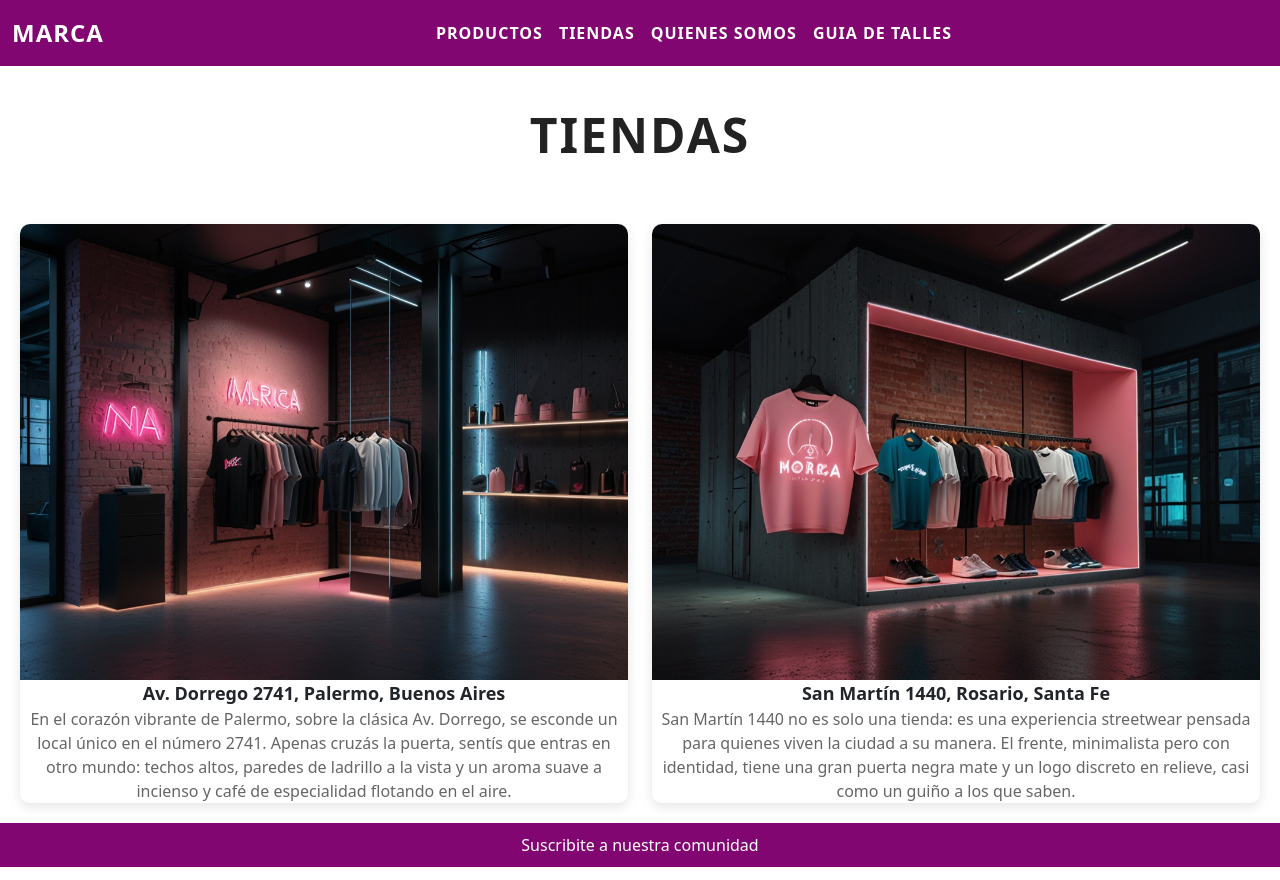
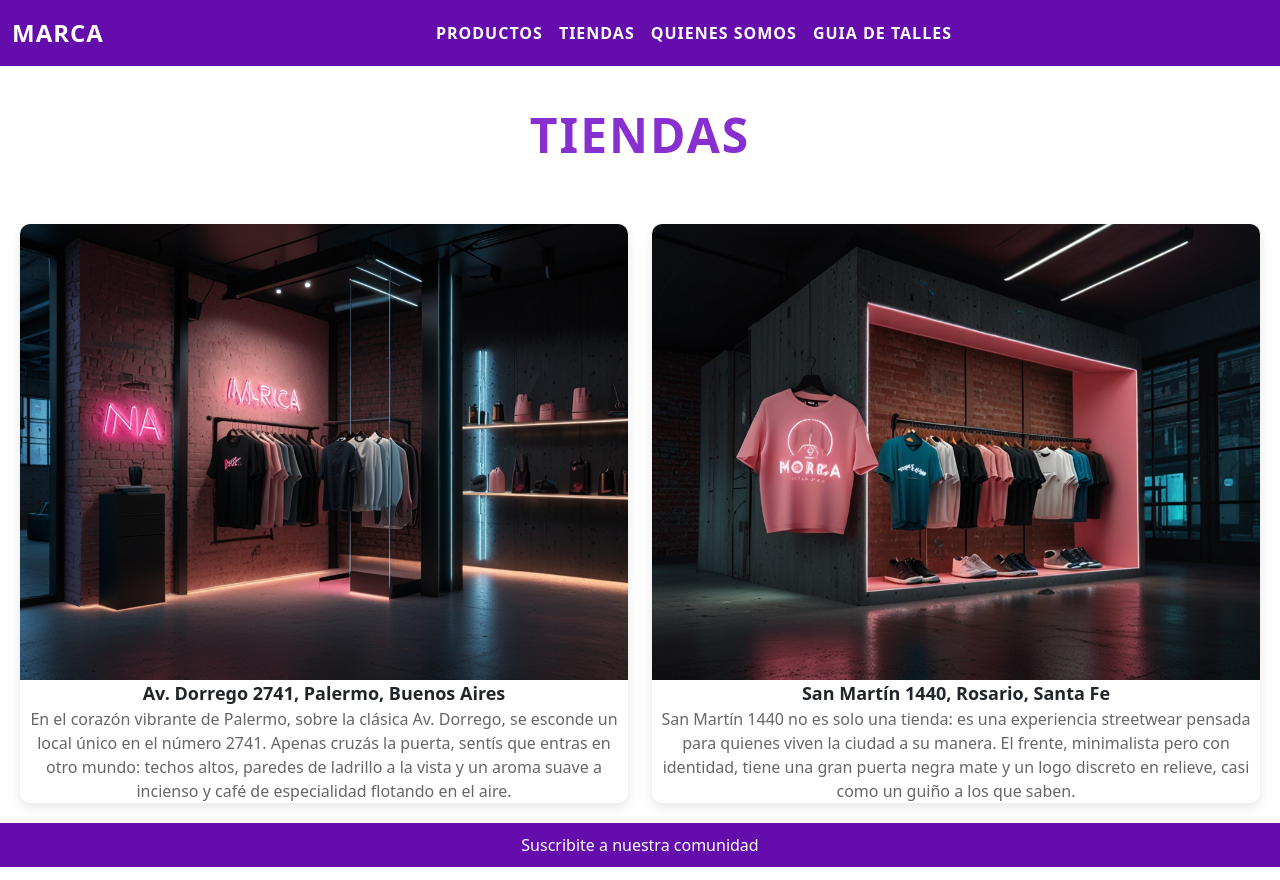
Before and after one commit to Emacord/marca, a website: page pages/tiendas.html in a window 1280 px wide. Shown: the top 880 px of the page. Drawn offline with nearby package versions, Linux system fonts and the light colour scheme.

Commit message:
Corrijo error de mixins y limpio estilos

```diff
--- a/scss/_navbar.scss
+++ b/scss/_navbar.scss
@@ -2,7 +2,7 @@
 
 
 .fondoNav {
-    background-color: $black;
+    background-color: $violet;
     padding: 10px 0;
 
 .navbar-nav {
--- a/scss/_productos.scss
+++ b/scss/_productos.scss
@@ -20,7 +20,7 @@
 .productosdestacadostitulo,
 .suscripcion,
 .productos {
-    background-color: $black;
+    background-color: $violet;
     color: $white;
     padding: 10px;
 }
@@ -49,10 +49,11 @@
     }
 }
 
+
 .titulos {
     font-size: 48px;
     font-weight: bold;
     margin: 40px 0;
-    color: $gray-dark;
+    color: $primary;
     letter-spacing: 2px;
 }
--- a/scss/_variables.scss
+++ b/scss/_variables.scss
@@ -1,7 +1,7 @@
-$black: #810671;
-$white: #fff;
+$violet: #640cac;
+$white: #ffffff;
 
-$gray-light: #f0f0f3;
+$gray-light: #f5f5f5;
 $gray-medium: #444;
 $gray-dark: #222;
 $gray-hover: #999;
--- a/scss/styles.scss
+++ b/scss/styles.scss
@@ -1,5 +1,4 @@
 @use 'variables' as *;
-@use 'mixins' as *;
 @use 'base' as *;
 @use 'navbar' as *;
 @use 'footer' as *;
```
Also changed, not shown: css/styles.css, scss/_mixins.scss (deleted), 1 other file.
